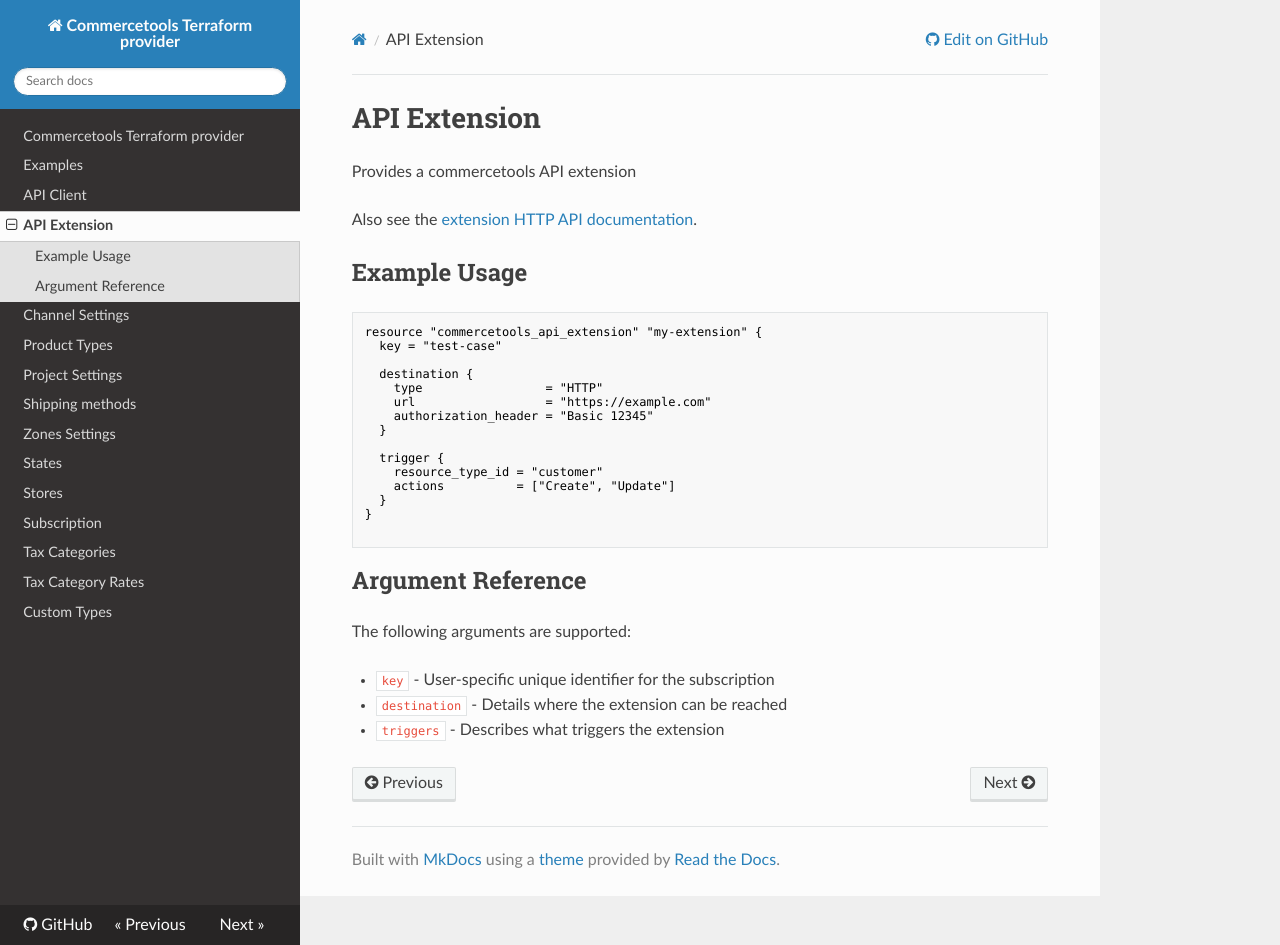
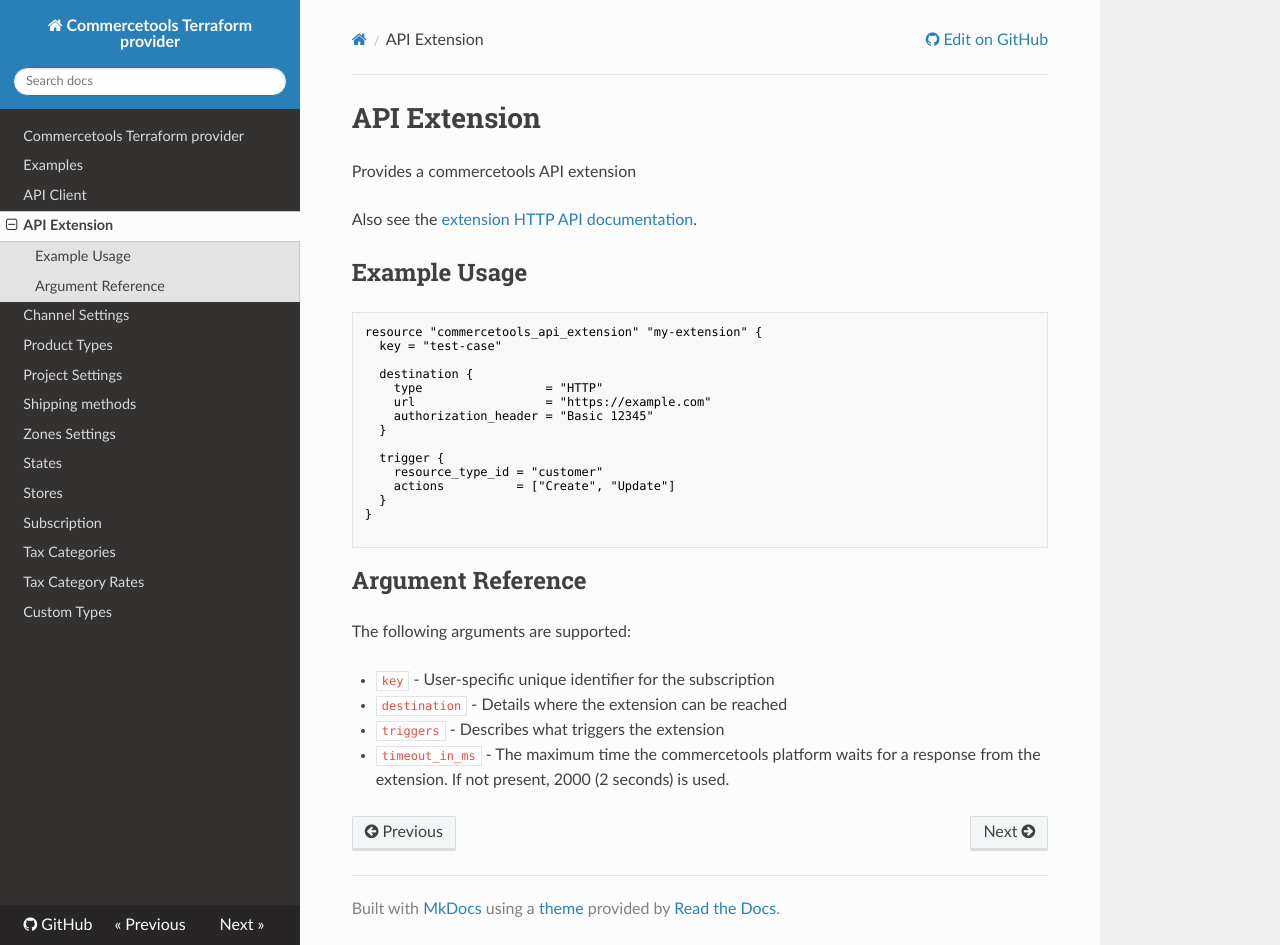
Before and after one commit to labd/terraform-provider-commercetools, an MkDocs documentation site: the page built from docs/resource_api_extension.md, in a window 1280 px wide and 945 px high. Built offline with MkDocs 1.6.1, drawn with Linux system fonts in a browser that asks for light colours; nearby versions of some CDN libraries.

Commit message:
Update docs

```diff
--- a/docs/resource_api_extension.md
+++ b/docs/resource_api_extension.md
@@ -31,3 +31,5 @@ The following arguments are supported:
 * `key` - User-specific unique identifier for the subscription
 * `destination` - Details where the extension can be reached
 * `triggers` - Describes what triggers the extension
+* `timeout_in_ms` - The maximum time the commercetools platform waits for a
+  response from the extension. If not present, 2000 (2 seconds) is used.
```
